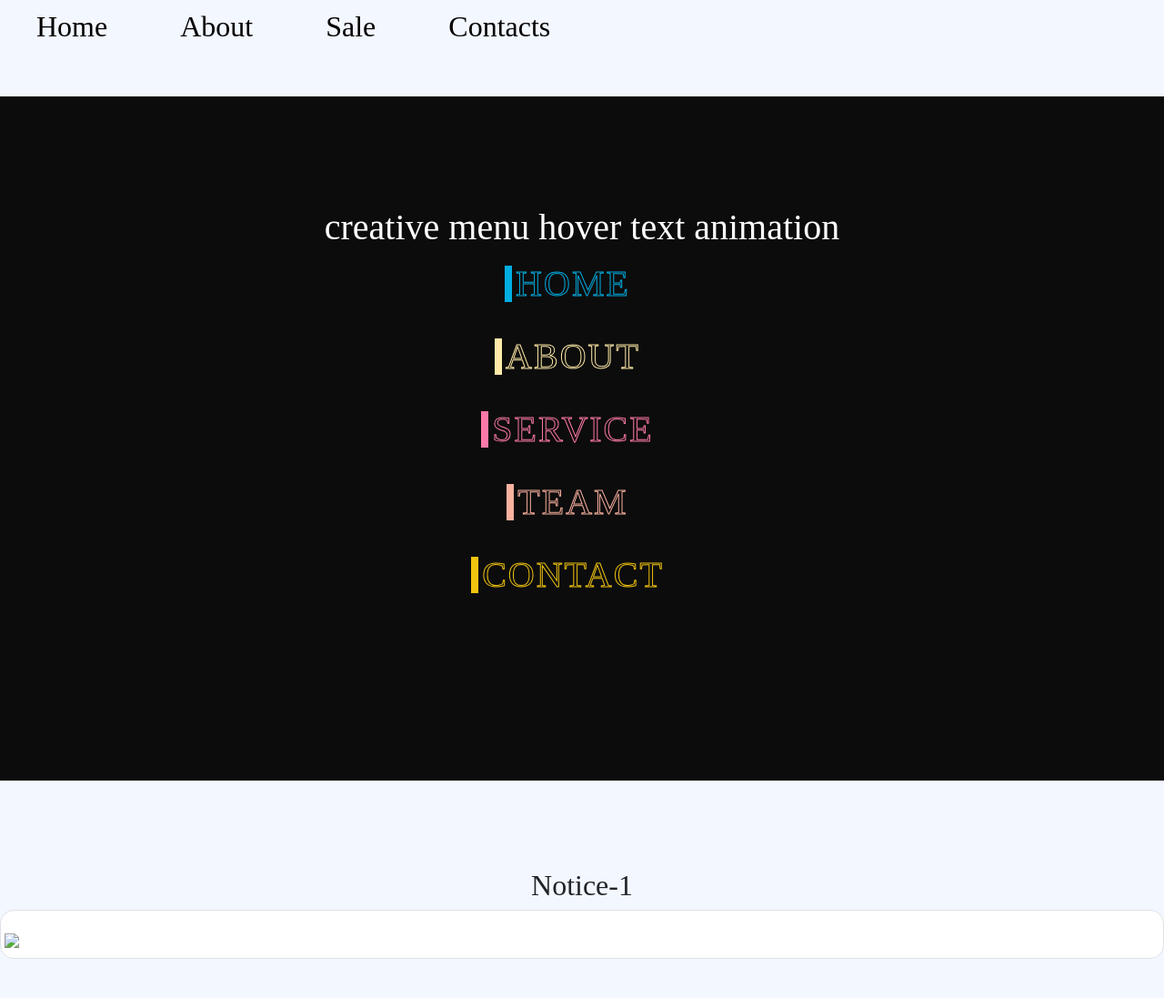
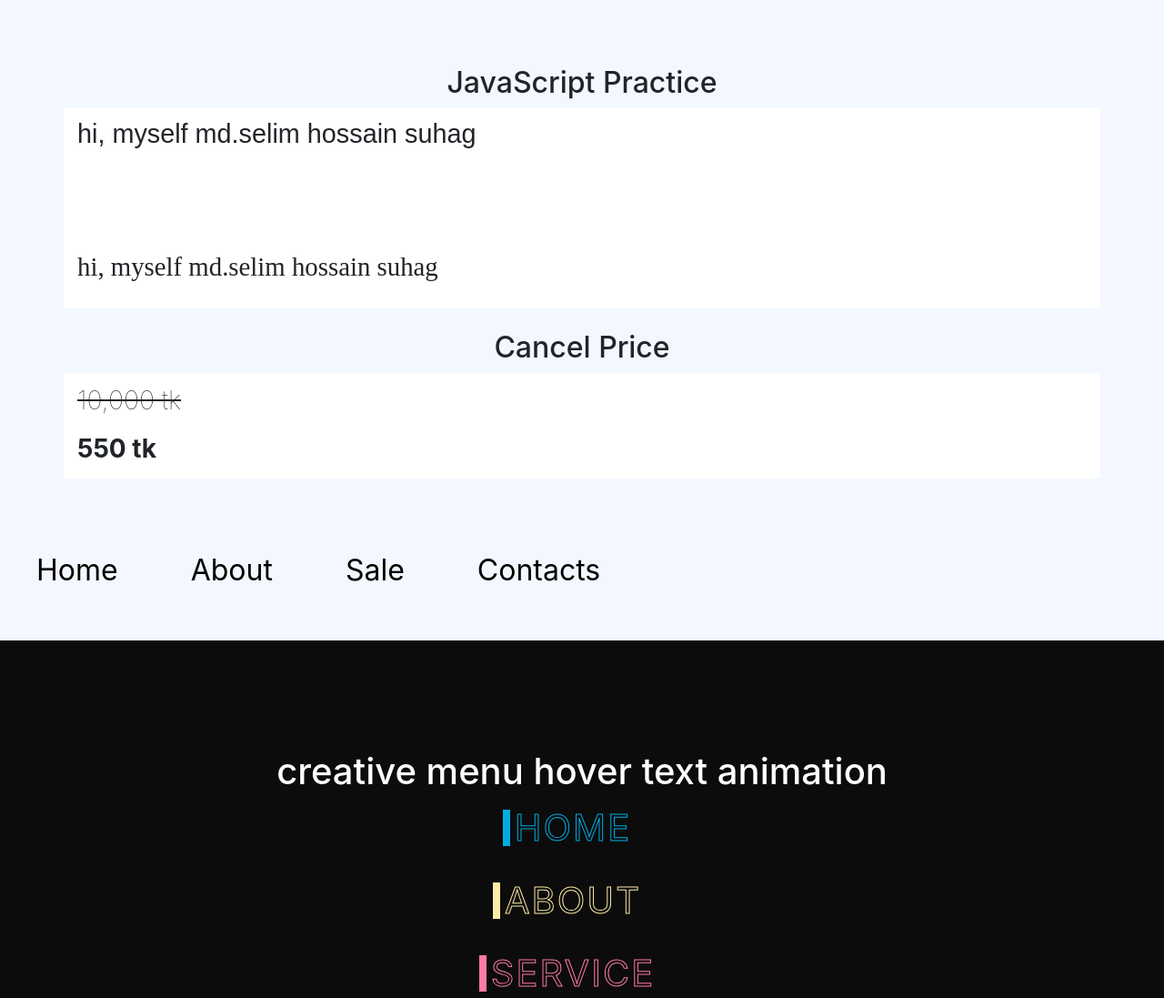
Before and after one commit to Selim1710/JS-code-practice, a plain HTML site: page index.html in a window 1280 px wide. Shown: the top 1097 px of the page at 91% size. Drawn offline with nearby package versions, Linux system fonts and the light colour scheme.

Commit message:
cancel price

```diff
--- a/index.html
+++ b/index.html
@@ -15,6 +15,41 @@
 </head>
 
 <body>
+
+    <!---------------------  javaScript practice --------------------->
+    <br><br><br>
+    <section style="font-size: 1.8rem;">
+        <h2 class="text-center"> JavaScript Practice</h2>
+        <div class="container">
+            <div class="row bg-white">
+                <div class="col-12 col-lg-12 mt-2 mb-2">
+                    <p id="word" style="font-family: sans-serif;">
+                        hi, myself md.selim hossain suhag
+                    </p> <br><br>
+                    <p style="font-family: poppins;">
+                        hi, myself md.selim hossain suhag
+                    </p>
+                </div>
+            </div>
+        </div>
+    </section><br>
+        <!--------------------- cancel price --------------------->
+
+    <section style="font-size: 1.8rem;">
+        <h2 class="text-center text-capitalize">cancel price</h2>
+        <div class="container">
+            <div class="row bg-white">
+                <div class="col-12 col-lg-12 mt-2 mb-2">
+                    <p id="cancel_price" style="font-weight: lighter;">
+                        10,000 tk
+                    </p>
+                    <h3 style="font-weight: bold;">
+                        550 tk
+                    </h3>
+                </div>
+            </div>
+        </div>
+    </section><br><br><br>
     <!--------------------- navbar --------------------->
     <!-- nav-1 -->
     <header>
@@ -64,7 +99,7 @@
         <h2 class="text-center"> Notice-1</h2>
         <div class="text_animation border bg-white">
             <div id="pot" class="mt-2 p-1">
-                <img src="images/monkey.jpg">
+                <img src="images/p1.png">
             </div>
         </div>
     </section>
@@ -288,7 +323,6 @@
         </div>
     </section>
 
-
     <br><br><br><br><br><br><br><br><br><br><br><br>
 
     <script src="main.js"></script>
--- a/main.js
+++ b/main.js
@@ -1,3 +1,15 @@
+
+////////////////////////     Javascript practice     ////////////////////////
+var subElement = document.getElementById("word");
+
+
+  console.log(subElement);
+
+
+
+
+
+
 ////////////////////////     nav-1      ////////////////////////
 let marker = document.querySelector(".marker");
 let item = document.querySelectorAll("nav a");
--- a/style.css
+++ b/style.css
@@ -2,13 +2,18 @@
     margin: 0;
     padding: 0;
     box-sizing: border-box;
-    font-family: 'Times New Roman', Times, serif;
+    /* font-family: 'molla'; */
 }
 
 body {
     background: #F3F7FF;
 }
 
+/********************* cancel price *********************/
+
+#cancel_price{
+    text-decoration-line: line-through;
+}
 /********************* navbar *********************/
 
 /* nav-1 */
```
